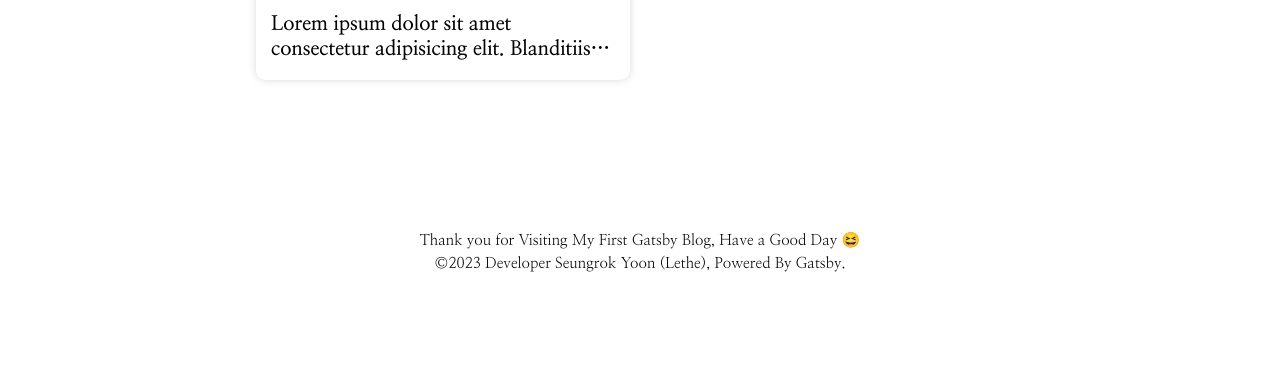
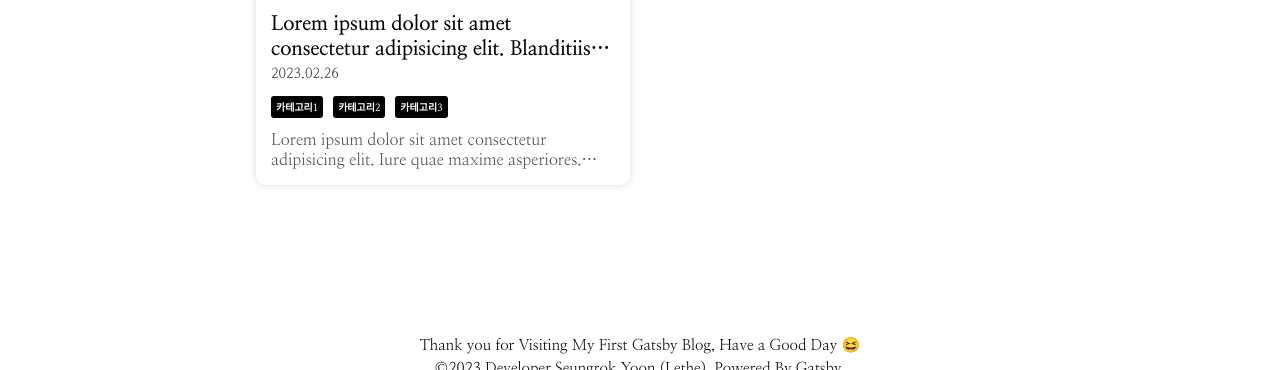
Before and after one commit to SeungrokYoon/lethe-blog, a Gatsby site: page / in a window 1280 px wide. Shown: the part 786-1156 px from the top of the page. Before the commit the page ends 1111 px from the top, so only its background shows below. Built offline with nearby package versions, Linux system fonts and the light colour scheme; Gatsby itself is replaced by a stand-in of ours.

Commit message:
feat: styled Post Item contents

```diff
--- a/src/components/Main/PostItem.tsx
+++ b/src/components/Main/PostItem.tsx
@@ -52,14 +52,36 @@ const Title = styled.div`
   overflow: hidden;
 `
 
-const Data = styled.div``
-const Category = styled.div``
-const CategoryItem = styled.div``
-const Summary = styled.div``
+const Date = styled.div`
+  font-size: 14px;
+  opacity: 0.8;
+`
+const Category = styled.div`
+  display: flex;
+  flex-wrap: wrap;
+  margin: 10px -5px;
+`
+const CategoryItem = styled.div`
+  margin: 2.5px 5px;
+  padding: 3px 5px;
+  border-radius: 3px;
+  font-size: 10px;
+  background-color: black;
+  font-weight: 700;
+  color: white;
+`
+const Summary = styled.div`
+  display: -webkit-box;
+  -webkit-box-orient: vertical;
+  -webkit-line-clamp: 2;
+  text-overflow: ellipsis;
+  overflow: hidden;
+  opacity: 0.7;
+`
 
 const PostItem: FunctionComponent<PostItemProps> = function ({
   title,
-  data,
+  date,
   categories,
   summary,
   thumbnail,
@@ -75,6 +97,18 @@ const PostItem: FunctionComponent<PostItemProps> = function ({
           distinctio consectetur harum tenetur, reiciendis alias adipisci id et
           voluptate, dignissimos dicta!
         </Title>
+        <Date>2023.02.26</Date>
+        <Category>
+          <CategoryItem>카테고리1</CategoryItem>
+          <CategoryItem>카테고리2</CategoryItem>
+          <CategoryItem>카테고리3</CategoryItem>
+        </Category>
+        <Summary>
+          Lorem ipsum dolor sit amet consectetur adipisicing elit. Iure quae
+          maxime asperiores. Laudantium ad neque dignissimos, non itaque aperiam
+          ab omnis delectus similique labore sunt laboriosam, amet voluptatum
+          voluptatibus voluptate!
+        </Summary>
       </PostItemContent>
     </PostItemWrapper>
   )
```
